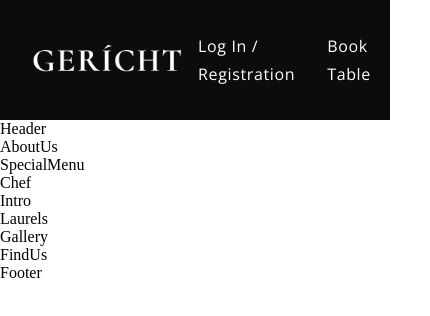
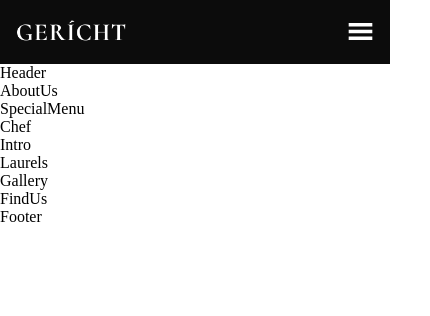
Before and after one commit to ctseng07/react-restaurant-page, a React (Create React App) app: page / in a window 390 px wide. Shown: the top 316 px of the page, 430 px wide, since content can reach past the window. Built offline with nearby package versions, Linux system fonts and the light colour scheme; a web font is replaced by a local one.

Commit message:
Finish navbar design and fix bugs with overlay

```diff
--- a/src/components/Navbar/Navbar.css
+++ b/src/components/Navbar/Navbar.css
@@ -1,3 +1,7 @@
+/* * {
+    border: 1px solid red;
+} */
+
 .rest__navbar {
     width: 100%;
     display: flex;
@@ -52,9 +56,15 @@
     border-bottom: 1px solid var(--color-golden);
 }
 
+.rest__navbar-login div {
+    width: 1px;
+    height: 30px;
+    background: var(--color-grey);
+}
+
 .rest__navbar-links_container p,
 .rest__navbar-login p,
-.rest__navbar-menu_container p {
+.rest__navbar-sidebar_overlay p {
     color: #fff;
     font-family: var(--font-alt);
     font-weight: 400;
@@ -67,68 +77,77 @@
     cursor: pointer;
 }
 
-.rest__navbar-menu {
-    margin-left: 1rem;
-
+.rest__navbar-sidebar {
     display: none;
-    position: relative;
 }
 
-.rest__navbar-menu svg {
+.rest__navbar-sidebar svg {
     cursor: pointer;
 }
 
-.rest__navbar-menu_container {
-    display: flex;
-    justify-content: flex-end;
-    align-items: flex-end;
+.rest__navbar-sidebar_overlay {
+    position: fixed;
+    top: 0;
+    left: 0;
+    width: 100%;
+    height: 100vh;
+    background: var(--color-black);
+    transition: .5s ease;
+
     flex-direction: column;
-    border: 1px solid white;
-    position: absolute;
-    right: 0;
-    top: 40px;
-    margin-top: 1rem;
-    min-width: 210px;
+    z-index: 5;
 }
 
-.rest__navbar-menu_container p {
-    margin: 1rem 0;
+.rest__navbar-sidebar_overlay .overlay__close {
+    font-size: 27px;
+    color: var(--color-golden);
+    cursor: pointer;
+
+    position: absolute;
+    top: 20px;
+    right: 20px;
 }
 
-.rest__navbar-menu_container-links-sign {
-    display: none;
+.rest__navbar-sidebar_links p {
+    margin: 2rem;
+    cursor: pointer;
+    color: var(--color-golden);
+    font-size: 2rem;
+    text-align: center;
+    font-family: var(--font-base);
 }
 
-@media screen and (max-width: 1050px) {
-    .rest__navbar-links_container {
+.rest__navbar-sidebar_links p:hover {
+    color: var(--color-white);
+}
+
+
+@media screen and (min-width: 2000px) {
+    .rest__navbar-logo img {
+        width: 210px;
+    }
+}
+
+@media screen and (max-width: 1150px) {
+    .rest__navbar-links {
         display: none;
     }
 
-    .rest__navbar-menu {
+    .rest__navbar-sidebar {
         display: flex;
     }
 }
 
-@media screen and (max-width: 700px) {
+@media screen and (max-width: 650px) {
     .rest__navbar {
-        padding: 2rem 4rem;
-    }
-}
-
-@media screen and (max-width: 550px) {
-    .rest__navbar {
-        padding: 2rem;
+        padding: 1rem;
     }
 
-    .rest__navbar-sign {
+    .rest__navbar-login {
         display: none;
     }
 
-    .rest__navbar-menu_container {
-        top: 20px;
-    }
-
-    .rest__navbar-menu_container-links-sign {
-        display: block;
+    .rest__navbar-logo img {
+        width: 110px;
     }
 }
--- a/src/components/Navbar/Navbar.jsx
+++ b/src/components/Navbar/Navbar.jsx
@@ -1,7 +1,7 @@
 import React, { useState } from 'react';
-import { RiMenu3Line, RiCloseLine } from 'react-icons/ri';
-import logo from '../../assets/gericht.png';
-// import line from '../../asset/line.png';
+import { GiHamburgerMenu } from 'react-icons/gi';
+import { MdOutlineRestaurantMenu } from 'react-icons/md';
+import images from '../../constants/images';
 import './Navbar.css';
 
 const Menu = () => (
@@ -20,7 +20,7 @@ const Navbar = () => {
   return (
     <div className='rest__navbar'>
       <div className="rest__navbar-logo">
-        <img src={logo} alt='logo' />
+        <img src={images.gericht} alt='rest__logo' />
       </div>
       <div className="rest__navbar-links">
         <div className="rest__navbar-links_container">
@@ -29,27 +29,22 @@ const Navbar = () => {
       </div>
       <div className="rest__navbar-login">
         <p>Log In / Registration</p>
+        <div />
         <p>Book Table</p>
       </div>
-      <div className="rest__navbar-menu">
-        {toggleMenu
-          ? <RiCloseLine color='#fff' size={27} onClick={() => setToggleMenu(false)} />
-          : <RiMenu3Line color='#fff' size={27} onClick={() => setToggleMenu(true)} />
-        }
+      <div className="rest__navbar-sidebar">
+        <GiHamburgerMenu color="#fff" fontSize={27} onClick={() => setToggleMenu(true)} />
         {toggleMenu && (
-          <div className="rest__navbar-menu_container scale-up-center">
-            <div className="rest__navbar-menu_container-links">
-              <Menu />
-              <div className="rest__navbar-menu_container-links-login">
-                <p>Log In / Registration</p>
-                <p>Book Table</p>
-              </div>
+          <div className="rest__navbar-sidebar_overlay flex__center slide-bottom">
+            <MdOutlineRestaurantMenu fontSize={27} className="overlay__close" onClick={() => setToggleMenu(false)} />
+            <div className="rest__navbar-sidebar_links">
+              <Menu onClick={() => setToggleMenu(false)} />
             </div>
           </div>
         )}
       </div>
-    </div >
-  )
+    </div>
+  );
 };
 
 export default Navbar;
```
